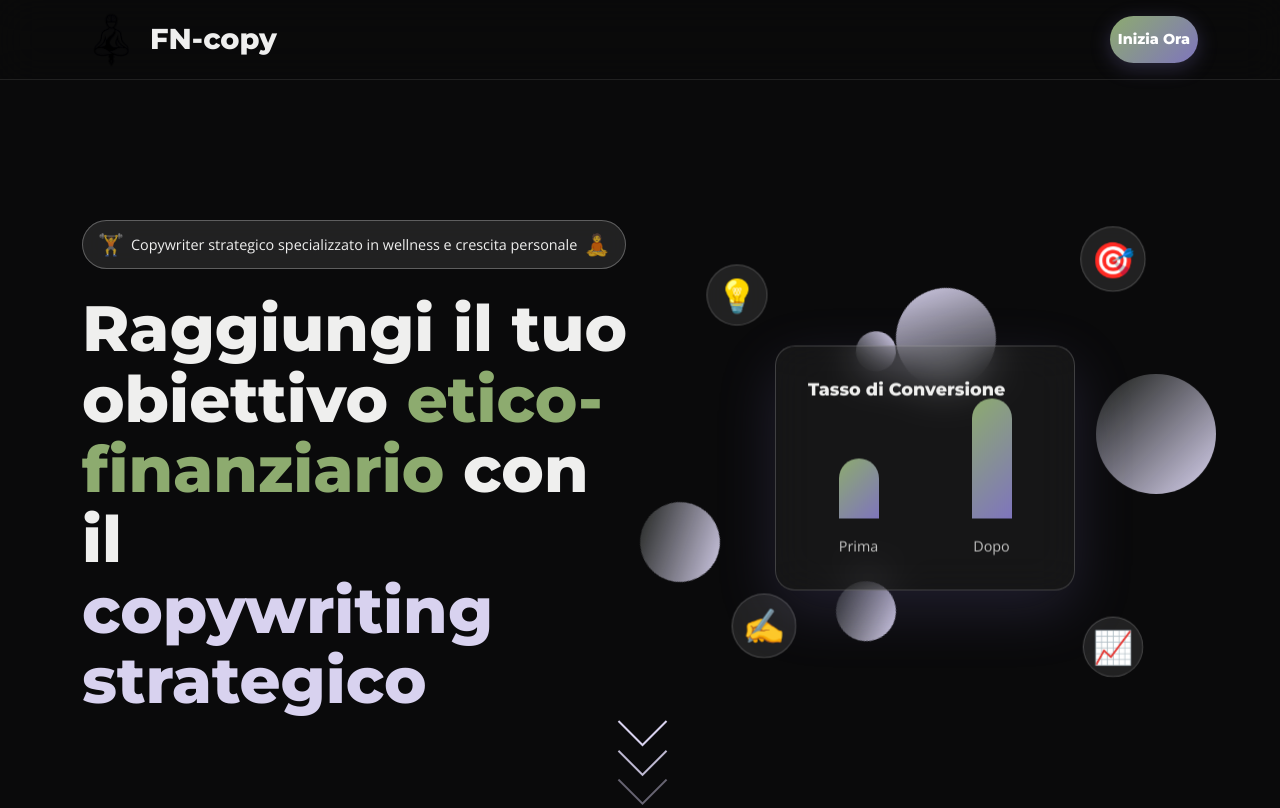
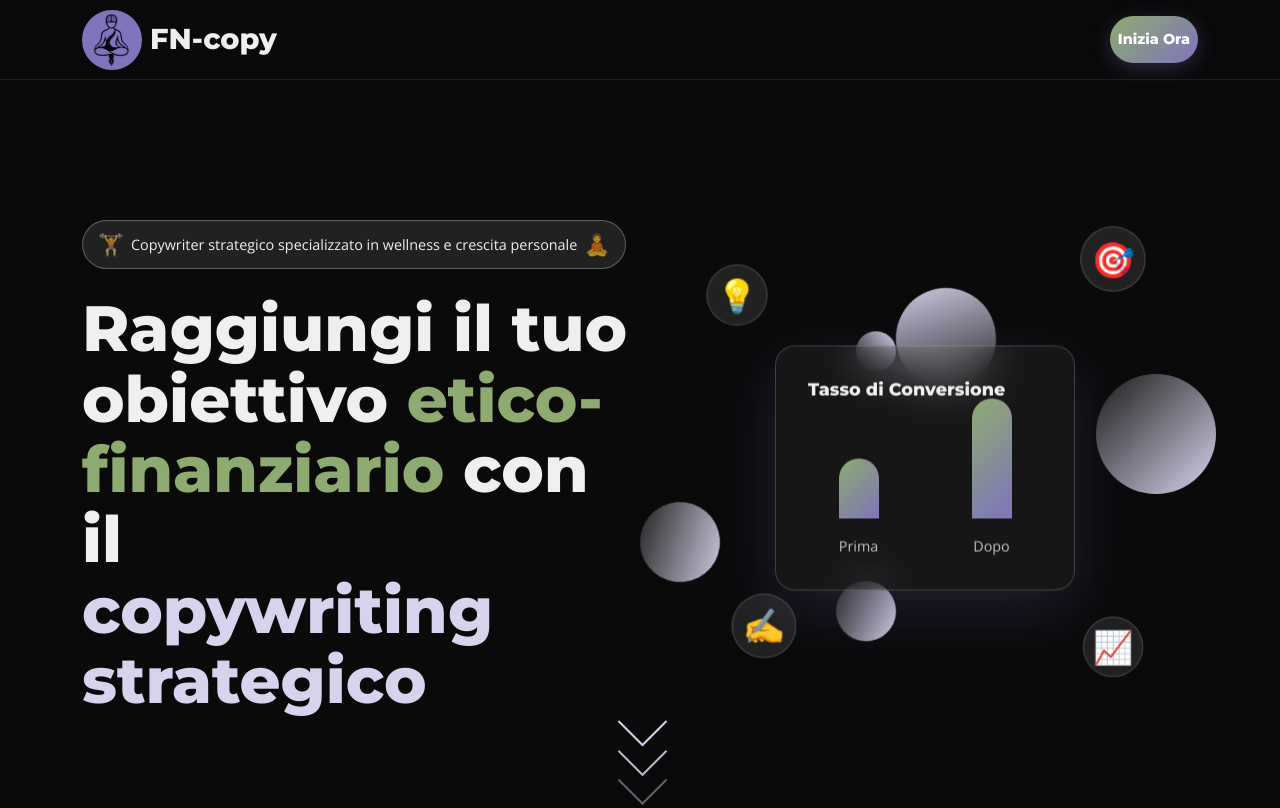
Before and after one commit to FN-copy/fn-copy-site, a plain HTML site: page index.html in a window 1280 px wide. Shown: the top 808 px of the page. Drawn offline with nearby package versions, Linux system fonts and the light colour scheme.

Commit message:
Update style.css
modificato src per immagini

```diff
--- a/style.css
+++ b/style.css
@@ -66,7 +66,7 @@ body.dark-mode .navbar {
 }
 
 body.dark-mode .logo-img {
-    background-image: url("Img/Logo_no_words.png");
+    background-image: url("Logo_no_words.png");
 }
 
 .navbar-brand .logo-text {
@@ -3824,4 +3824,5 @@ body.dark-mode .contact-item strong {
 /* Quando l’osservatore aggiunge questa classe, le animazioni ripartono */
 .play-animation {
     animation-play-state: running !important;
-}
+
+}
```
